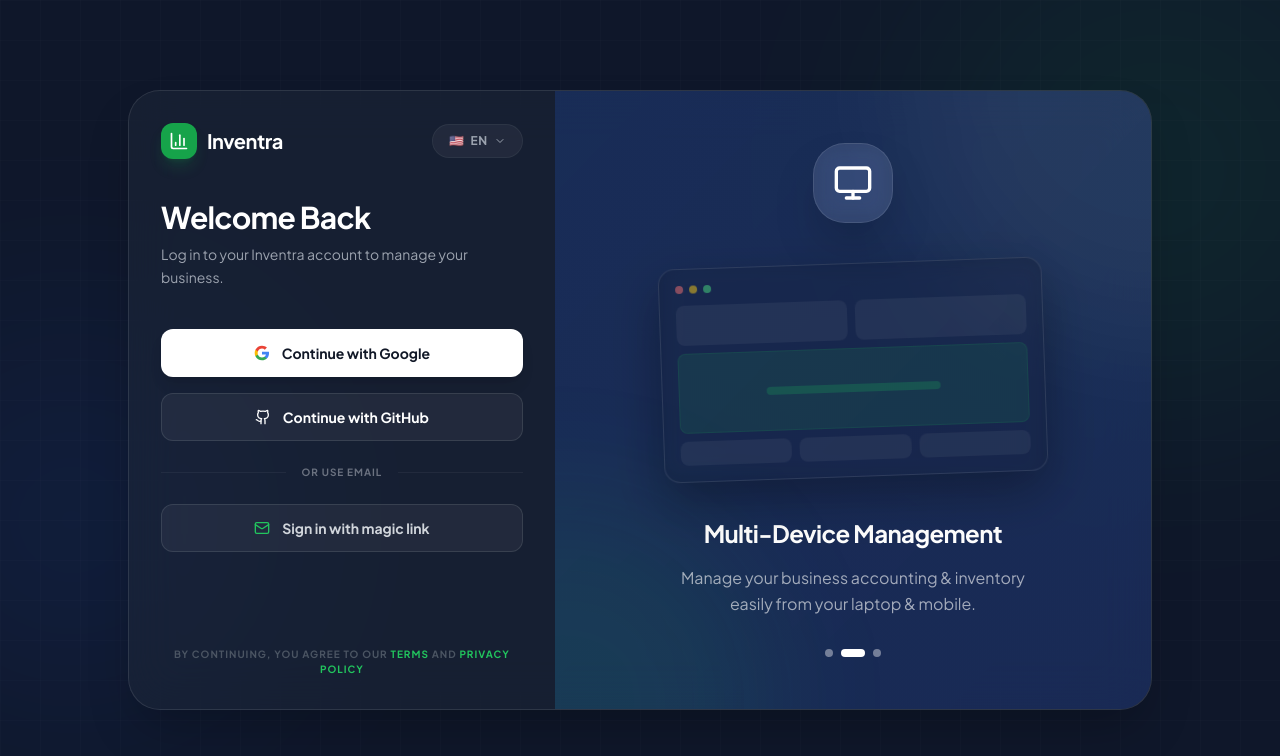
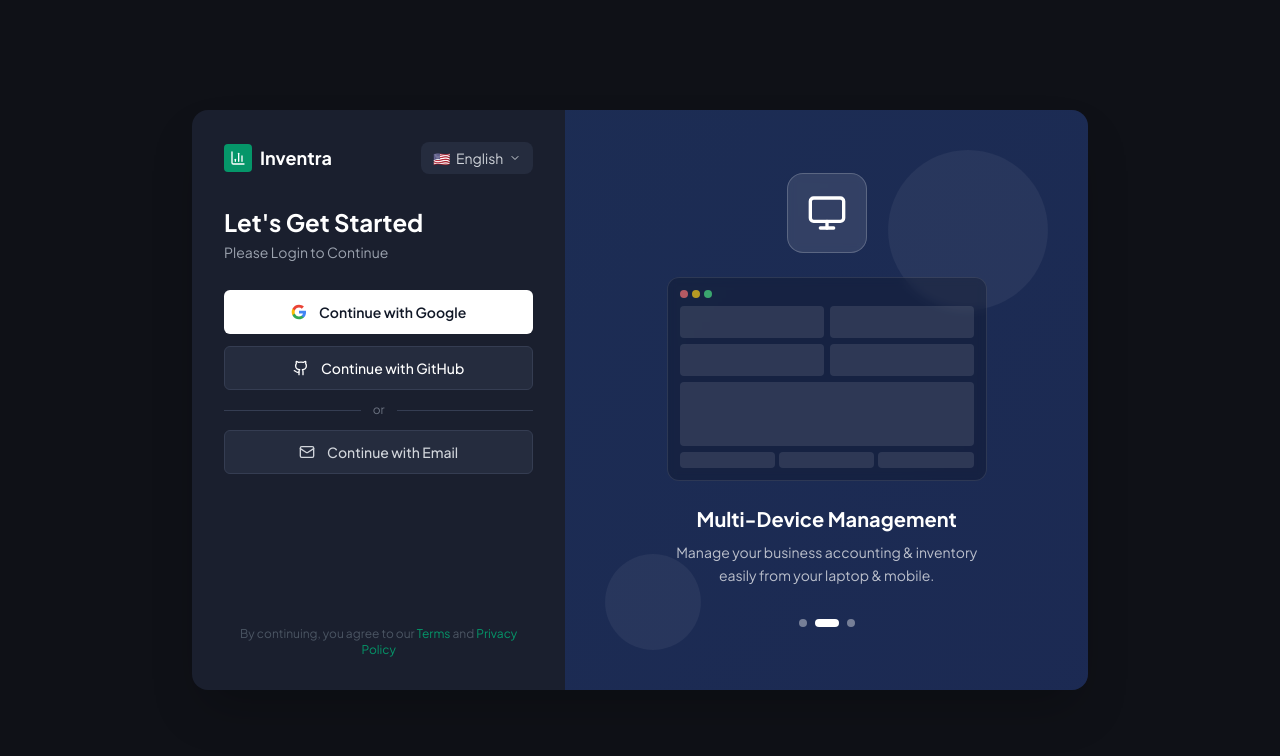
Before and after one commit to milan-thapa/Inventra, a Next.js app: page /login in a window 1280 px wide. Shown: the top 756 px of the page. Built offline with nearby package versions, Linux system fonts and the light colour scheme.

Commit message:
reverse back to original ui of login page

```diff
--- a/src/app/(auth)/login/page.tsx
+++ b/src/app/(auth)/login/page.tsx
@@ -115,37 +115,30 @@ function LoginContent() {
   const SlideIcon = slide.icon;
 
   return (
-    <div className="min-h-screen flex items-center justify-center p-4 bg-[#0f172a] relative overflow-hidden">
-      {/* Background patterns */}
-      <div className="absolute inset-0 bg-[linear-gradient(to_right,#ffffff03_1px,transparent_1px),linear-gradient(to_bottom,#ffffff03_1px,transparent_1px)] bg-[size:40px_40px]" />
-      <div className="absolute top-0 left-1/2 -translate-x-1/2 w-full h-full max-w-7xl pointer-events-none">
-        <div className="absolute top-[-10%] right-[-10%] w-[500px] h-[500px] bg-brand-600 rounded-full blur-[120px] opacity-10" />
-        <div className="absolute bottom-[10%] left-[-10%] w-[400px] h-[400px] bg-blue-600 rounded-full blur-[120px] opacity-10" />
-      </div>
-
-      <div className="w-full max-w-5xl bg-[#1e293b]/50 backdrop-blur-xl rounded-[2rem] overflow-hidden border border-white/10 shadow-2xl flex min-h-[620px] relative z-10">
+    <div className="min-h-screen flex items-center justify-center p-4">
+      <div className="w-full max-w-4xl bg-[#1a1f2e] rounded-2xl overflow-hidden shadow-2xl flex min-h-[580px]">
 
         {/* ── LEFT: Login Form ─────────────────────────────── */}
         <div className="w-full md:w-5/12 p-8 flex flex-col">
 
           {/* Header */}
-          <div className="flex items-center justify-between mb-10">
-            <div className="flex items-center gap-2.5">
-              <div className="w-9 h-9 bg-brand-600 rounded-xl flex items-center justify-center shadow-lg shadow-brand-600/20">
-                <BarChart3 className="w-5 h-5 text-white" />
+          <div className="flex items-center justify-between mb-8">
+            <div className="flex items-center gap-2">
+              <div className="w-7 h-7 bg-emerald-600 rounded flex items-center justify-center">
+                <BarChart3 className="w-4 h-4 text-white" />
               </div>
-              <span className="font-bold text-white text-xl tracking-tight">{APP_NAME}</span>
+              <span className="font-bold text-white text-lg">{APP_NAME}</span>
             </div>
 
             {/* Language Switcher */}
             <div className="relative">
               <button
                 onClick={() => setShowLangMenu(!showLangMenu)}
-                className="flex items-center gap-1.5 text-xs font-bold uppercase tracking-wider text-gray-400 hover:text-white bg-white/5 hover:bg-white/10 px-4 py-2 rounded-full transition-all border border-white/5"
+                className="flex items-center gap-1.5 text-sm text-gray-300 hover:text-white bg-[#252c3e] px-3 py-1.5 rounded-lg transition-colors"
               >
                 <span>{currentLang.flag}</span>
-                <span>{currentLang.code}</span>
-                <ChevronRight className={`w-3 h-3 transition-transform ${showLangMenu ? "rotate-[-90deg]" : "rotate-90"}`} />
+                <span>{currentLang.label}</span>
+                <ChevronRight className="w-3 h-3 rotate-90" />
               </button>
 
               {showLangMenu && (
@@ -202,29 +195,27 @@ function LoginContent() {
                   initial={{ opacity: 0, y: 16 }}
                   animate={{ opacity: 1, y: 0 }}
                 >
-                  <h2 className="text-3xl font-bold text-white mb-2 tracking-tight">Welcome Back</h2>
-                  <p className="text-gray-400 text-sm mb-10 leading-relaxed">
-                    {lang === "en"
-                      ? "Log in to your Inventra account to manage your business."
-                      : "तपाईंको व्यवसाय व्यवस्थापन गर्न इन्भेन्ट्रा खातामा लगइन गर्नुहोस्।"}
+                  <h2 className="text-2xl font-bold text-white mb-1">Let&apos;s Get Started</h2>
+                  <p className="text-gray-400 text-sm mb-7">
+                    {lang === "en" ? "Please Login to Continue" : "जारी राख्न लगइन गर्नुहोस्"}
                   </p>
 
                   {/* OAuth Buttons */}
                   {!isEmailMode && (
-                    <div className="space-y-4">
+                    <div className="space-y-3">
                       <Button
                         onClick={() => handleOAuth("google")}
                         disabled={!!loading}
-                        className="w-full bg-white hover:bg-gray-100 text-gray-900 font-bold h-12 gap-3 rounded-xl transition-all shadow-lg hover:shadow-white/5 active:scale-[0.98]"
+                        className="w-full bg-white hover:bg-gray-100 text-gray-900 font-semibold h-11 gap-3"
                       >
                         {loading === "google" ? (
                           <Loader2 className="w-4 h-4 animate-spin" />
                         ) : (
                           <svg className="w-5 h-5" viewBox="0 0 24 24">
-                            <path fill="#4285F4" d="M22.56 12.25c0-.78-.07-1.53-.2-2.25H12v4.26h5.92c-.26 1.37-1.04 2.53-2.21 3.31v2.77h3.57c2.08-1.92 3.28-4.74 3.28-8.09z"/>
-                            <path fill="#34A853" d="M12 23c2.97 0 5.46-.98 7.28-2.66l-3.57-2.77c-.98.66-2.23 1.06-3.71 1.06-2.86 0-5.29-1.93-6.16-4.53H2.18v2.84C3.99 20.53 7.7 23 12 23z"/>
-                            <path fill="#FBBC05" d="M5.84 14.09c-.22-.66-.35-1.36-.35-2.09s.13-1.43.35-2.09V7.07H2.18C1.43 8.55 1 10.22 1 12s.43 3.45 1.18 4.93l2.85-2.22.81-.62z"/>
-                            <path fill="#EA4335" d="M12 5.38c1.62 0 3.06.56 4.21 1.64l3.15-3.15C17.45 2.09 14.97 1 12 1 7.7 1 3.99 3.47 2.18 7.07l3.66 2.84c.87-2.6 3.3-4.53 6.16-4.53z"/>
+                            <path fill="#4285F4" d="M22.56 12.25c0-.78-.07-1.53-.2-2.25H12v4.26h5.92c-.26 1.37-1.04 2.53-2.21 3.31v2.77h3.57c2.08-1.92 3.28-4.74 3.28-8.09z" />
+                            <path fill="#34A853" d="M12 23c2.97 0 5.46-.98 7.28-2.66l-3.57-2.77c-.98.66-2.23 1.06-3.71 1.06-2.86 0-5.29-1.93-6.16-4.53H2.18v2.84C3.99 20.53 7.7 23 12 23z" />
+                            <path fill="#FBBC05" d="M5.84 14.09c-.22-.66-.35-1.36-.35-2.09s.13-1.43.35-2.09V7.07H2.18C1.43 8.55 1 10.22 1 12s.43 3.45 1.18 4.93l2.85-2.22.81-.62z" />
+                            <path fill="#EA4335" d="M12 5.38c1.62 0 3.06.56 4.21 1.64l3.15-3.15C17.45 2.09 14.97 1 12 1 7.7 1 3.99 3.47 2.18 7.07l3.66 2.84c.87-2.6 3.3-4.53 6.16-4.53z" />
                           </svg>
                         )}
                         Continue with Google
@@ -234,7 +225,7 @@ function LoginContent() {
                         onClick={() => handleOAuth("github")}
                         disabled={!!loading}
                         variant="outline"
-                        className="w-full border-white/10 bg-white/5 hover:bg-white/10 text-white font-bold h-12 gap-3 rounded-xl transition-all active:scale-[0.98]"
+                        className="w-full border-[#353d52] bg-[#252c3e] hover:bg-[#2e3650] text-white h-11 gap-3"
                       >
                         {loading === "github" ? (
                           <Loader2 className="w-4 h-4 animate-spin" />
@@ -244,19 +235,19 @@ function LoginContent() {
                         Continue with GitHub
                       </Button>
 
-                      <div className="flex items-center gap-4 py-2">
-                        <div className="flex-1 h-px bg-white/5" />
-                        <span className="text-[10px] font-bold uppercase tracking-widest text-gray-500">or use email</span>
-                        <div className="flex-1 h-px bg-white/5" />
+                      <div className="flex items-center gap-3 my-4">
+                        <div className="flex-1 h-px bg-[#353d52]" />
+                        <span className="text-xs text-gray-500">or</span>
+                        <div className="flex-1 h-px bg-[#353d52]" />
                       </div>
 
                       <Button
                         variant="outline"
                         onClick={() => setIsEmailMode(true)}
-                        className="w-full border-white/10 bg-white/5 hover:bg-white/10 text-gray-300 font-bold h-12 gap-3 rounded-xl transition-all active:scale-[0.98]"
+                        className="w-full border-[#353d52] bg-[#252c3e] hover:bg-[#2e3650] text-gray-300 h-11 gap-3"
                       >
-                        <Mail className="w-4 h-4 text-brand-500" />
-                        Sign in with magic link
+                        <Mail className="w-4 h-4" />
+                        Continue with Email
                       </Button>
                     </div>
                   )}
@@ -270,7 +261,7 @@ function LoginContent() {
                       className="space-y-4"
                     >
                       <div>
-                        <Label htmlFor="email" className="text-gray-400 text-xs font-bold uppercase tracking-widest mb-2 block">
+                        <Label htmlFor="email" className="text-gray-300 text-sm mb-1.5 block">
                           Email Address
                         </Label>
                         <Input
@@ -279,7 +270,7 @@ function LoginContent() {
                           placeholder="you@example.com"
                           value={email}
                           onChange={(e) => setEmail(e.target.value)}
-                          className="bg-white/5 border-white/10 text-white placeholder:text-gray-600 h-12 rounded-xl focus:border-brand-500 focus:ring-brand-500/20 transition-all"
+                          className="bg-[#252c3e] border-[#353d52] text-white placeholder:text-gray-500 h-11 focus:border-emerald-500 focus:ring-emerald-500/20"
                           required
                         />
                       </div>
@@ -287,7 +278,7 @@ function LoginContent() {
                       <Button
                         type="submit"
                         disabled={!!loading || !email}
-                        className="w-full bg-brand-600 hover:bg-brand-700 text-white h-12 font-bold rounded-xl shadow-lg shadow-brand-600/20 active:scale-[0.98] transition-all"
+                        className="w-full bg-emerald-600 hover:bg-emerald-700 text-white h-11 font-semibold"
                       >
                         {loading === "email" ? (
                           <><Loader2 className="w-4 h-4 animate-spin mr-2" /> Sending...</>
@@ -299,7 +290,7 @@ function LoginContent() {
                       <button
                         type="button"
                         onClick={() => setIsEmailMode(false)}
-                        className="w-full text-center text-sm font-medium text-gray-500 hover:text-gray-300 transition-colors pt-2"
+                        className="w-full text-center text-sm text-gray-400 hover:text-gray-300 transition-colors pt-1"
                       >
                         ← Back to other options
                       </button>
@@ -310,58 +301,59 @@ function LoginContent() {
             </AnimatePresence>
           </div>
 
-          <p className="text-[10px] font-bold uppercase tracking-widest text-gray-600 text-center mt-6">
+          <p className="text-xs text-gray-600 text-center mt-4">
             By continuing, you agree to our{" "}
-            <a href="/terms" className="text-brand-500 hover:text-brand-400">Terms</a>
+            <a href="/terms" className="text-emerald-600 hover:underline">Terms</a>
             {" "}and{" "}
-            <a href="/privacy" className="text-brand-500 hover:text-brand-400">Privacy Policy</a>
+            <a href="/privacy" className="text-emerald-600 hover:underline">Privacy Policy</a>
           </p>
         </div>
 
         {/* ── RIGHT: Carousel ───────────────────────────────── */}
-        <div className={`hidden md:flex md:w-7/12 bg-gradient-to-br ${slide.color} flex-col items-center justify-center p-12 relative overflow-hidden`}>
+        <div className={`hidden md:flex md:w-7/12 bg-gradient-to-br ${slide.color} flex-col items-center justify-center p-10 relative overflow-hidden`}>
 
-          {/* Decorative background circle */}
-          <div className="absolute top-0 right-0 w-[500px] h-[500px] bg-white/5 rounded-full blur-3xl -mr-64 -mt-64" />
-          <div className="absolute bottom-0 left-0 w-[400px] h-[400px] bg-brand-500/10 rounded-full blur-3xl -ml-48 -mb-48" />
+          {/* Background decoration */}
+          <div className="absolute inset-0 opacity-5">
+            <div className="absolute top-10 right-10 w-40 h-40 rounded-full bg-white" />
+            <div className="absolute bottom-10 left-10 w-24 h-24 rounded-full bg-white" />
+          </div>
 
           <AnimatePresence mode="wait">
             <motion.div
               key={currentSlide}
-              initial={{ opacity: 0, scale: 0.95, y: 20 }}
-              animate={{ opacity: 1, scale: 1, y: 0 }}
-              exit={{ opacity: 0, scale: 1.05, y: -20 }}
-              transition={{ duration: 0.5, ease: "circOut" }}
-              className="text-center relative z-10 w-full max-w-sm"
+              initial={{ opacity: 0, x: 30 }}
+              animate={{ opacity: 1, x: 0 }}
+              exit={{ opacity: 0, x: -30 }}
+              transition={{ duration: 0.4 }}
+              className="text-center relative z-10"
             >
               {/* Icon */}
-              <div className="w-20 h-20 bg-white/10 backdrop-blur-md rounded-[2rem] flex items-center justify-center mx-auto mb-10 border border-white/10 shadow-2xl">
+              <div className="w-20 h-20 bg-white/10 backdrop-blur-sm rounded-2xl flex items-center justify-center mx-auto mb-6 border border-white/20">
                 <SlideIcon className="w-10 h-10 text-white" />
               </div>
 
-              {/* Enhanced Dashboard mockup */}
-              <div className="bg-slate-900/40 backdrop-blur-md rounded-2xl p-4 mb-10 border border-white/10 shadow-[0_20px_50px_rgba(0,0,0,0.3)] transform -rotate-2">
-                <div className="flex gap-1.5 mb-3">
-                  <div className="w-2 h-2 rounded-full bg-red-400/50" />
-                  <div className="w-2 h-2 rounded-full bg-yellow-400/50" />
-                  <div className="w-2 h-2 rounded-full bg-green-400/50" />
+              {/* Dashboard mockup */}
+              <div className="bg-black/20 backdrop-blur-sm rounded-xl p-3 mb-6 border border-white/10 mx-auto max-w-xs">
+                <div className="flex gap-1 mb-2">
+                  <div className="w-2 h-2 rounded-full bg-red-400/70" />
+                  <div className="w-2 h-2 rounded-full bg-yellow-400/70" />
+                  <div className="w-2 h-2 rounded-full bg-green-400/70" />
                 </div>
-                <div className="grid grid-cols-2 gap-2 mb-2">
-                  <div className="h-10 rounded-lg bg-white/5" />
-                  <div className="h-10 rounded-lg bg-white/5" />
+                <div className="grid grid-cols-2 gap-1.5 mb-1.5">
+                  {[...Array(4)].map((_, i) => (
+                    <div key={i} className="h-8 rounded bg-white/10" />
+                  ))}
                 </div>
-                <div className="h-20 rounded-lg bg-brand-500/10 border border-brand-500/10 mb-2 flex items-center justify-center">
-                   <div className="w-1/2 h-2 bg-brand-500/20 rounded-full" />
-                </div>
-                <div className="grid grid-cols-3 gap-2">
+                <div className="h-16 rounded bg-white/10 mb-1.5" />
+                <div className="grid grid-cols-3 gap-1">
                   {[...Array(3)].map((_, i) => (
-                    <div key={i} className="h-6 rounded-lg bg-white/5" />
+                    <div key={i} className="h-4 rounded bg-white/10" />
                   ))}
                 </div>
               </div>
 
-              <h3 className="text-2xl font-bold text-white mb-4 tracking-tight">{slide.title}</h3>
-              <p className="text-white/60 text-base leading-relaxed">
+              <h3 className="text-xl font-bold text-white mb-2">{slide.title}</h3>
+              <p className="text-white/70 text-sm leading-relaxed max-w-xs mx-auto">
                 {slide.description}
               </p>
             </motion.div>
@@ -373,11 +365,10 @@ function LoginContent() {
               <button
                 key={i}
                 onClick={() => setCurrentSlide(i)}
-                className={`rounded-full transition-all ${
-                  i === currentSlide
+                className={`rounded-full transition-all ${i === currentSlide
                     ? "w-6 h-2 bg-white"
                     : "w-2 h-2 bg-white/40"
-                }`}
+                  }`}
               />
             ))}
           </div>
```
